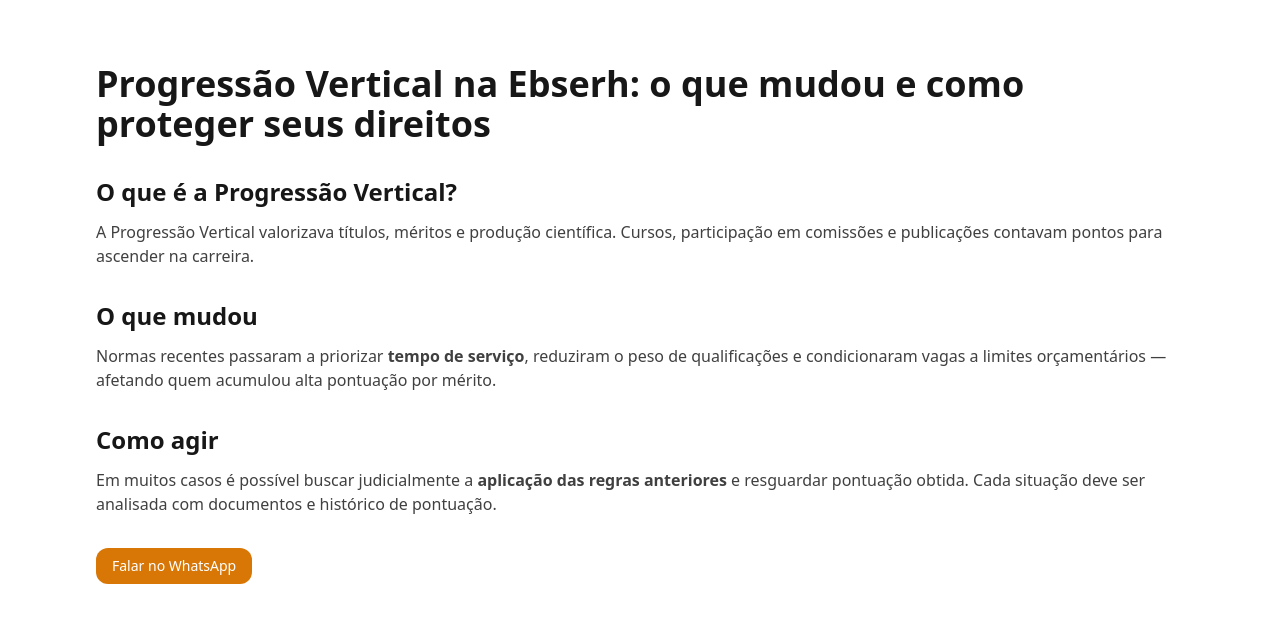
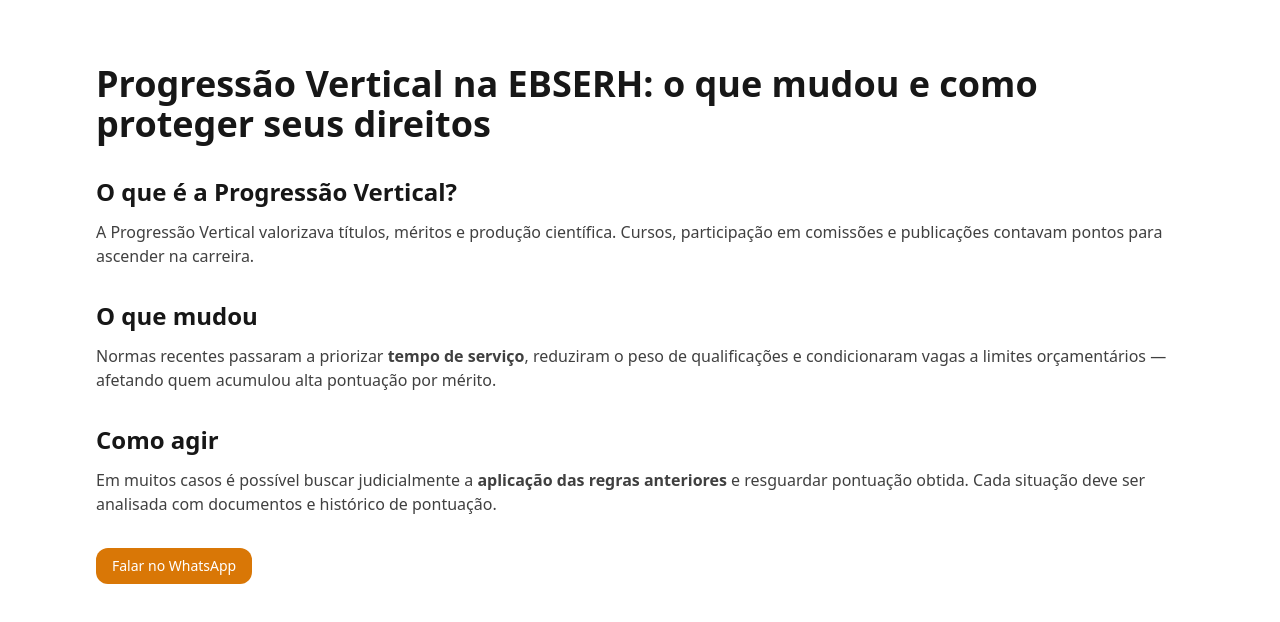
Before and after one commit to luizernane127/Carla-Muniz-Site, a Next.js app: page /artigos/ebserh-progressao in a window 1280 px wide. Shown: the top 622 px of the page. Built offline with nearby package versions, Linux system fonts and the light colour scheme.

Commit message:
Update page.tsx

```diff
--- a/app/artigos/ebserh-progressao/page.tsx
+++ b/app/artigos/ebserh-progressao/page.tsx
@@ -1,13 +1,13 @@
 import type { Metadata } from "next";
 export const metadata: Metadata = {
-  title: "Progressão Vertical na Ebserh: o que mudou e como proteger seus direitos",
-  description: "Mudanças nas normas da Ebserh e caminhos jurídicos para proteger a progressão baseada em mérito.",
+  title: "Progressão Vertical na EBSERH: o que mudou e como proteger seus direitos",
+  description: "Mudanças nas normas da EBSERH e caminhos jurídicos para proteger a progressão baseada em mérito.",
 };
 
 export default function Page() {
   return (
     <main className="container py-10 md:py-16">
-      <h1 className="text-3xl md:text-4xl font-bold">Progressão Vertical na Ebserh: o que mudou e como proteger seus direitos</h1>
+      <h1 className="text-3xl md:text-4xl font-bold">Progressão Vertical na EBSERH: o que mudou e como proteger seus direitos</h1>
 
       <h2 className="mt-8 text-xl md:text-2xl font-semibold">O que é a Progressão Vertical?</h2>
       <p className="mt-3 text-neutral-700">
```
